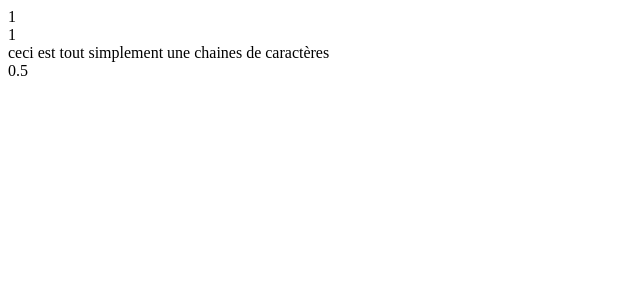
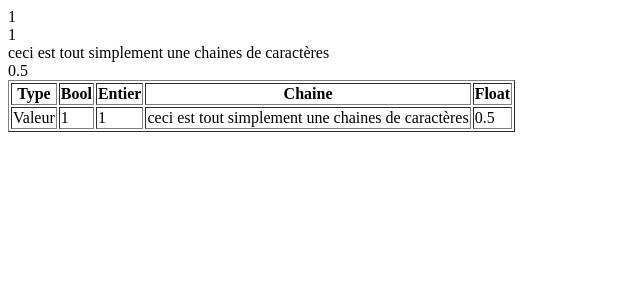
Before and after one commit to DorianABDS/runtrackPHP, a PHP site: page / in a window 1280 px wide. Shown: the top 300 px of the page, without its empty margins (0-640 px from the left). Run offline with PHP 8.4, Linux system fonts and the light colour scheme.

Commit message:
test: afficher un tableau avec les différentes valeurs demandé

```diff
--- a/day1/job3/index.php
+++ b/day1/job3/index.php
@@ -19,12 +19,20 @@ $float = 0.5;
     $tab = array($bool, $entier, $chaine, $float);
 
     $all = count($tab);
-    for ($test = 0; $test < $all; $test++) {
-        echo $tab[$test];
+    for ($i = 0; $i < $all; $i++) {
+        echo $tab[$i];
         echo "<br>";
     }
+
+    echo "<table border='1'>";
+    echo "<thead>";
+    echo "<tr><th>Type</th><th>Bool</th><th>Entier</th><th>Chaine</th><th>Float</th></tr>";
+    echo "</thead>";
+    echo "<tbody>";
+    echo "<tr><td>Valeur</td><td>" . $tab[0] . "</td><td>" . $tab[1] . "</td><td>" . $tab[2] . "</td><td>" . $tab[3] . "</td></tr>";
+    echo "</tbody>";
+    echo "</table>";
     ?>
-
 </body>
 
 </html>
```
